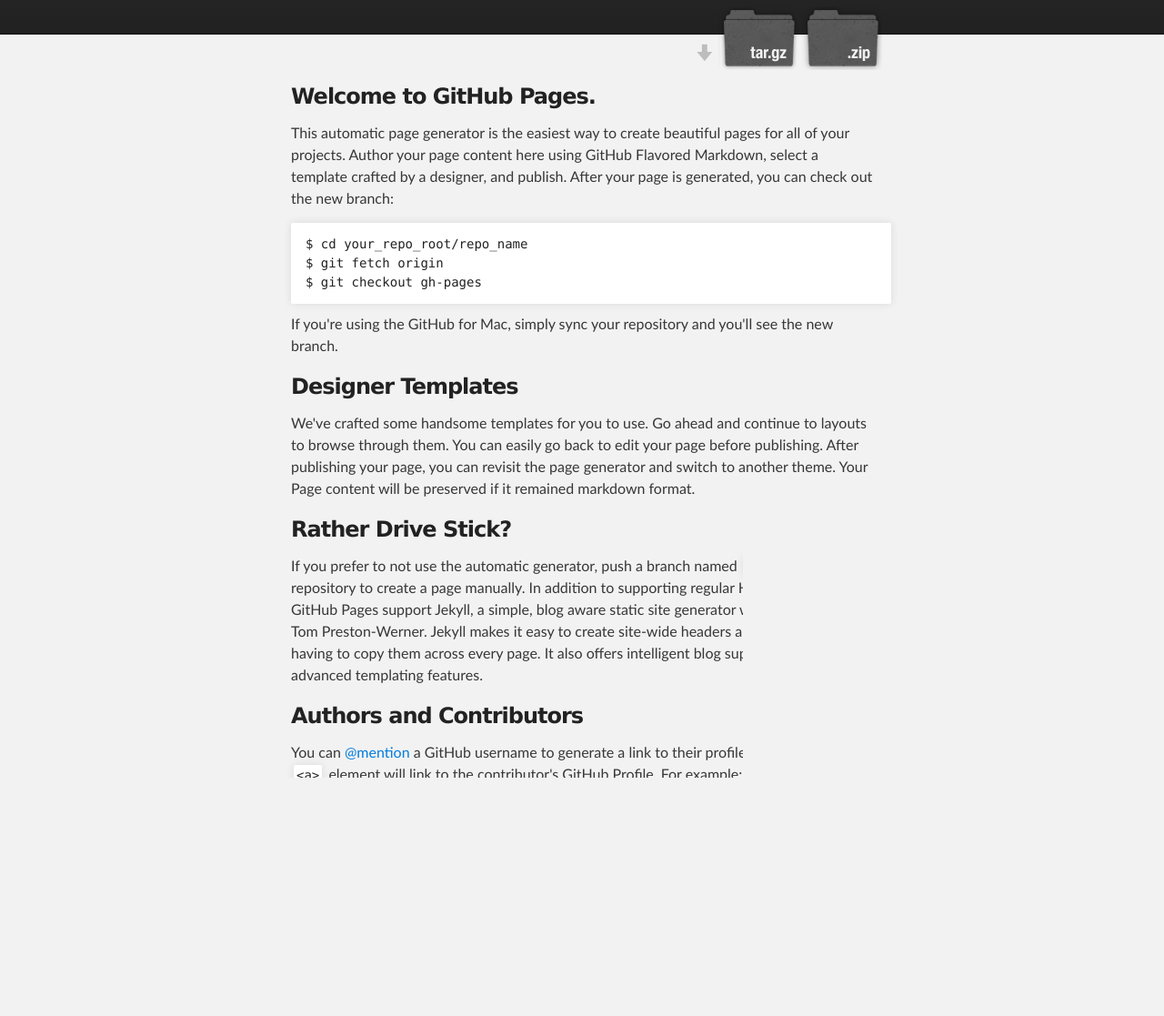
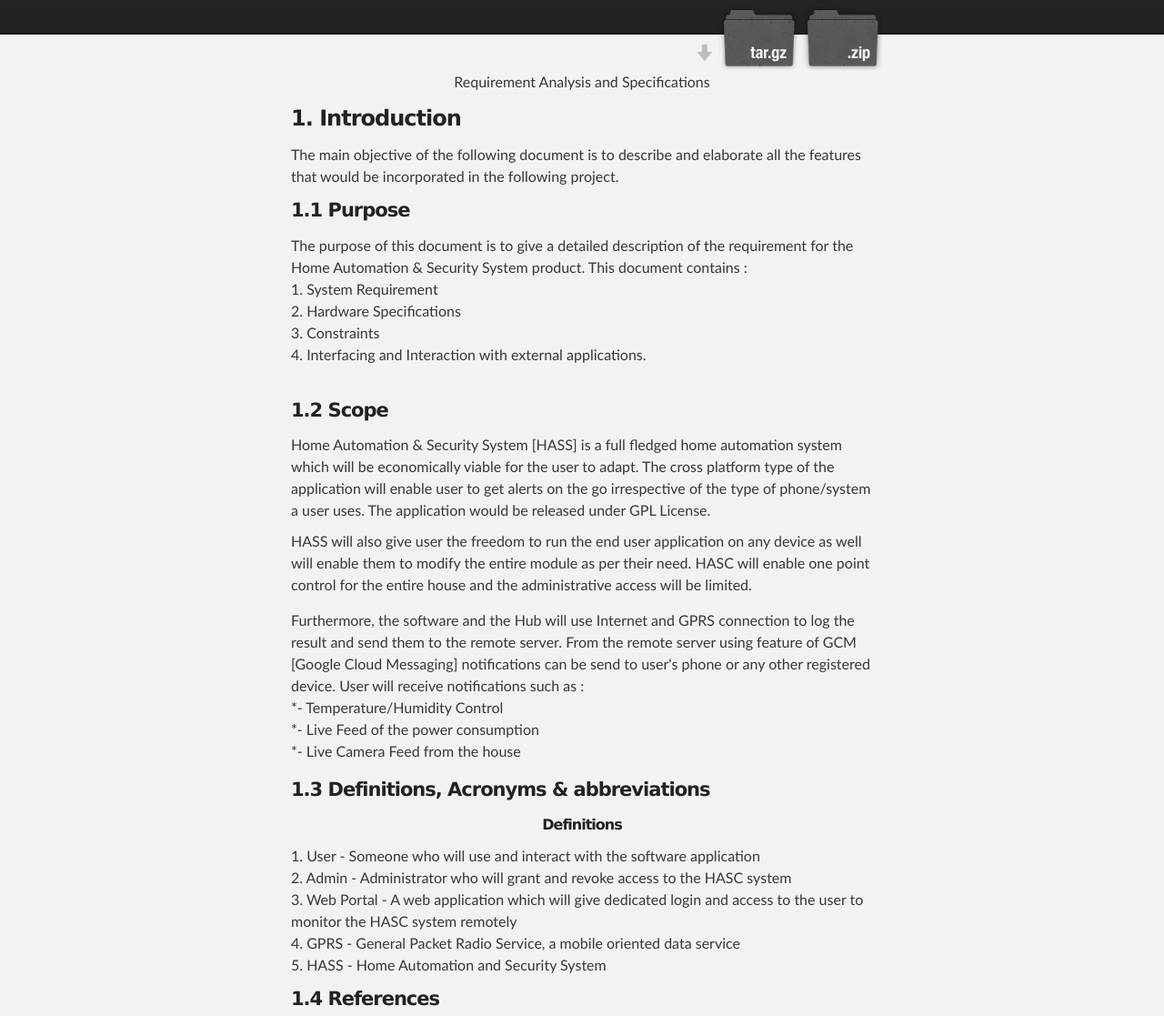
Before and after one commit to aniketmaithani/HASS, a plain HTML site: page index.html in a window 1280 px wide. Shown: the part 244-1361 px from the top of the page at 91% size. Drawn offline with Linux system fonts and the light colour scheme.

Commit message:
Update index.html
Updated RSA 5th May

```diff
--- a/index.html
+++ b/index.html
@@ -31,40 +31,45 @@
     <!-- MAIN CONTENT -->
     <div id="main_content_wrap" class="outer">
       <section id="main_content" class="inner">
-        <h3>
-<a name="welcome-to-github-pages" class="anchor" href="#welcome-to-github-pages"><span class="octicon octicon-link"></span></a>Welcome to GitHub Pages.</h3>
+      <html>
+<title> Requirement Analysis and Specifications </title>
+<head>
+<center> <b> Requirement Analysis and Specifications </b>	</center>
+</head>
+<body>
+<b> <h3> 1. Introduction </h3> </b>
+The main objective of the following document is to describe and elaborate all the features that would be incorporated in the following project.
+<b> <h4> 1.1 Purpose </h4> </b>
+The purpose of this document is to give a detailed description of the requirement for the <b> Home Automation & Security System </b> product. This document contains :
+<br>
+1. System Requirement </br>
+2. Hardware Specifications </br>
+3. Constraints </br>
+4. Interfacing and Interaction with external applications. </br>
+</br>
+<b> <h4> 1.2 Scope </h4> </b>
+Home Automation & Security System [HASS] is a full fledged home automation system which will be economically viable for the user to adapt. The cross platform type of the application will enable user to get alerts on the go irrespective of the type of phone/system a user uses. The application would be released under GPL License.
+<p> HASS will also give user the freedom to run the end user application on any device as well will enable them to modify the entire module as per their need. HASC will enable one point control for the entire house and the administrative access will be limited. </p>
+<p> Furthermore, the software and the <b> Hub </b> will use Internet and GPRS connection to log the result and send them to the remote server. From the remote server using feature of GCM [Google Cloud Messaging] notifications can be send to user's phone or any other <b> registered device. </b>
+User will receive notifications such as :
+</br>
+*- Temperature/Humidity Control  </br>
+*- Live Feed of the power consumption </br>
+*- Live Camera Feed from the house </br>
+</p>
+<b> <h4> 1.3 Definitions, Acronyms & abbreviations </b> </h4>
+<center> <h6> Definitions </center> </h6>
+1. User - Someone who will use and interact with the software application </br>
+2. Admin - Administrator who will grant and revoke access to the HASC system </br>
+3. Web Portal - A web application which will give dedicated login and access to the user to monitor the HASC system remotely </br>
+4. GPRS - General Packet Radio Service, a mobile oriented data service </br>
+5. HASS - Home Automation and Security System </br>
+<b> <h4> 1.4  References </h4> </b>
+To be updated
 
-<p>This automatic page generator is the easiest way to create beautiful pages for all of your projects. Author your page content here using GitHub Flavored Markdown, select a template crafted by a designer, and publish. After your page is generated, you can check out the new branch:</p>
+</body>
 
-<pre><code>$ cd your_repo_root/repo_name
-$ git fetch origin
-$ git checkout gh-pages
-</code></pre>
-
-<p>If you're using the GitHub for Mac, simply sync your repository and you'll see the new branch.</p>
-
-<h3>
-<a name="designer-templates" class="anchor" href="#designer-templates"><span class="octicon octicon-link"></span></a>Designer Templates</h3>
-
-<p>We've crafted some handsome templates for you to use. Go ahead and continue to layouts to browse through them. You can easily go back to edit your page before publishing. After publishing your page, you can revisit the page generator and switch to another theme. Your Page content will be preserved if it remained markdown format.</p>
-
-<h3>
-<a name="rather-drive-stick" class="anchor" href="#rather-drive-stick"><span class="octicon octicon-link"></span></a>Rather Drive Stick?</h3>
-
-<p>If you prefer to not use the automatic generator, push a branch named <code>gh-pages</code> to your repository to create a page manually. In addition to supporting regular HTML content, GitHub Pages support Jekyll, a simple, blog aware static site generator written by our own Tom Preston-Werner. Jekyll makes it easy to create site-wide headers and footers without having to copy them across every page. It also offers intelligent blog support and other advanced templating features.</p>
-
-<h3>
-<a name="authors-and-contributors" class="anchor" href="#authors-and-contributors"><span class="octicon octicon-link"></span></a>Authors and Contributors</h3>
-
-<p>You can <a href="https://github.com/blog/821" class="user-mention">@mention</a> a GitHub username to generate a link to their profile. The resulting <code>&lt;a&gt;</code> element will link to the contributor's GitHub Profile. For example: In 2007, Chris Wanstrath (<a href="https://github.com/defunkt" class="user-mention">@defunkt</a>), PJ Hyett (<a href="https://github.com/pjhyett" class="user-mention">@pjhyett</a>), and Tom Preston-Werner (<a href="https://github.com/mojombo" class="user-mention">@mojombo</a>) founded GitHub.</p>
-
-<h3>
-<a name="support-or-contact" class="anchor" href="#support-or-contact"><span class="octicon octicon-link"></span></a>Support or Contact</h3>
-
-<p>Having trouble with Pages? Check out the documentation at <a href="http://help.github.com/pages">http://help.github.com/pages</a> or contact <a href="mailto:support@github.com">support@github.com</a> and we’ll help you sort it out.</p>
-      </section>
-    </div>
-
+</html>
     <!-- FOOTER  -->
     <div id="footer_wrap" class="outer">
       <footer class="inner">
```
